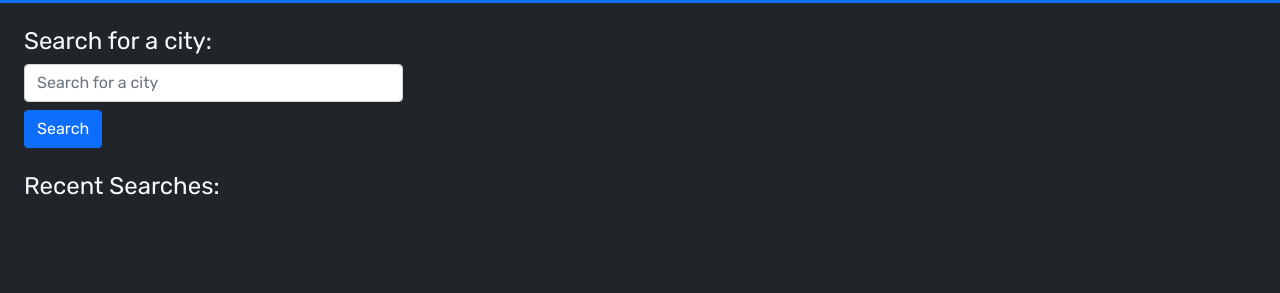
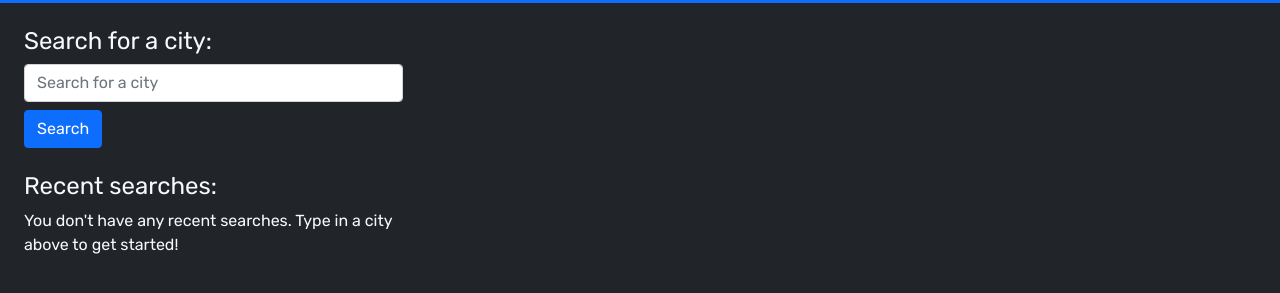
Before and after one commit to sophiapenate/weather-dashboard, a plain HTML site: page index.html in a window 1280 px wide. Shown: the part 101-394 px from the top of the page. Drawn offline with nearby package versions, Linux system fonts and the light colour scheme.

Commit message:
update README

```diff
--- a/assets/js/script.js
+++ b/assets/js/script.js
@@ -13,6 +13,7 @@ var populateSearchHistory = function() {
     searchHistory = JSON.parse(localStorage.getItem("searchHistory"));
     // if no search history exists in local storage, reset array and return out of function
     if (!searchHistory) {
+        searchHistoryEl.innerHTML = "<p>You don't have any recent searches. Type in a city above to get started!</p>";
         searchHistory = [];
         return false;
     }
--- a/index.html
+++ b/index.html
@@ -24,7 +24,7 @@
                     <input id="search-input" type="text" class="form-control mb-2" placeholder="Search for a city">
                     <button type="submit" class="btn btn-primary">Search</button>
                 </form>
-                <h4 class="mt-4">Recent Searches:</h4>
+                <h4 class="mt-4">Recent searches:</h4>
                 <div id="search-history-btns" class="d-grid gap-2">
                     <!-- search history buttons load here -->
                 </div>
```
Also changed, not shown: assets/images/screenshot.png (added), 1 other file.
